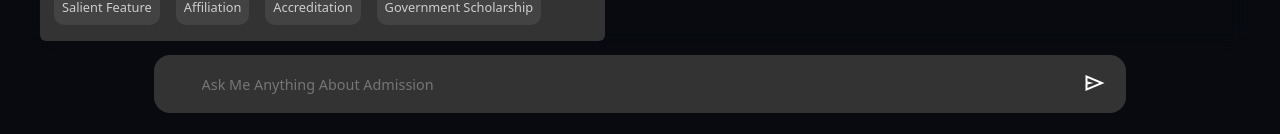
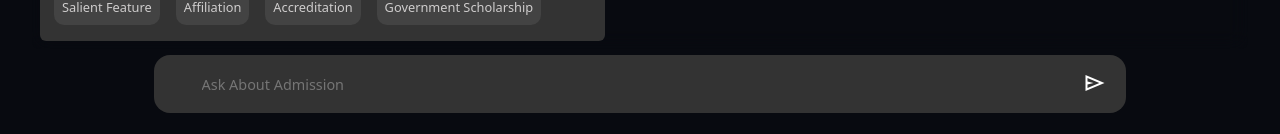
Before and after one commit to Siddh4194/NMCOE-AI-Agent, a React (Create React App) app in the folder client/: page / in a window 1280 px wide. Shown: the part 663-797 px from the top of the page. Built offline with nearby package versions, Linux system fonts and the light colour scheme.

Commit message:
Update bottom.jsx

```diff
--- a/client/src/components/bottom.jsx
+++ b/client/src/components/bottom.jsx
@@ -82,7 +82,7 @@ const Bottom = (props) => {
           name="usermsg"
           autoFocus
           autoComplete="off"
-          placeholder="Ask Me Anything About Admission"
+          placeholder="Ask About Admission"
           value={userMsg}
           onChange={(event) => setUserMsg(event.target.value)}
           disabled={loading}
```
